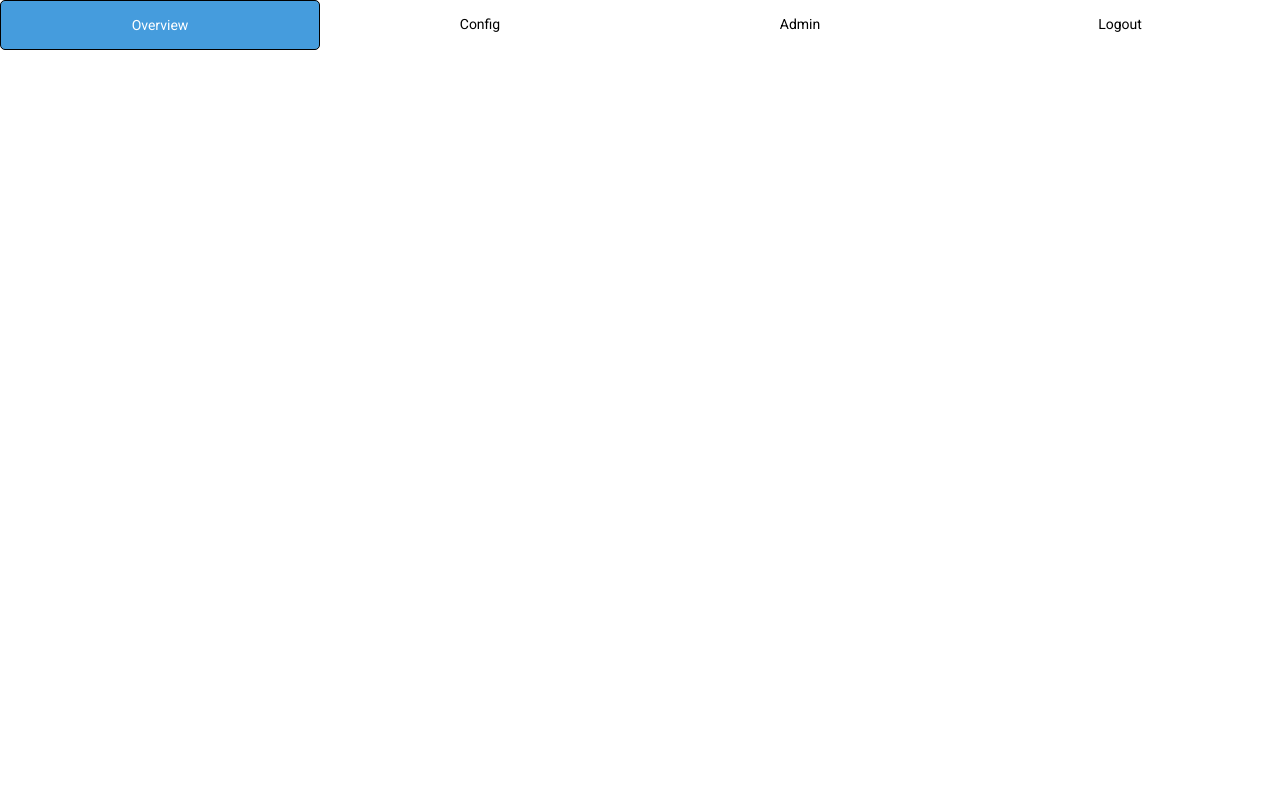
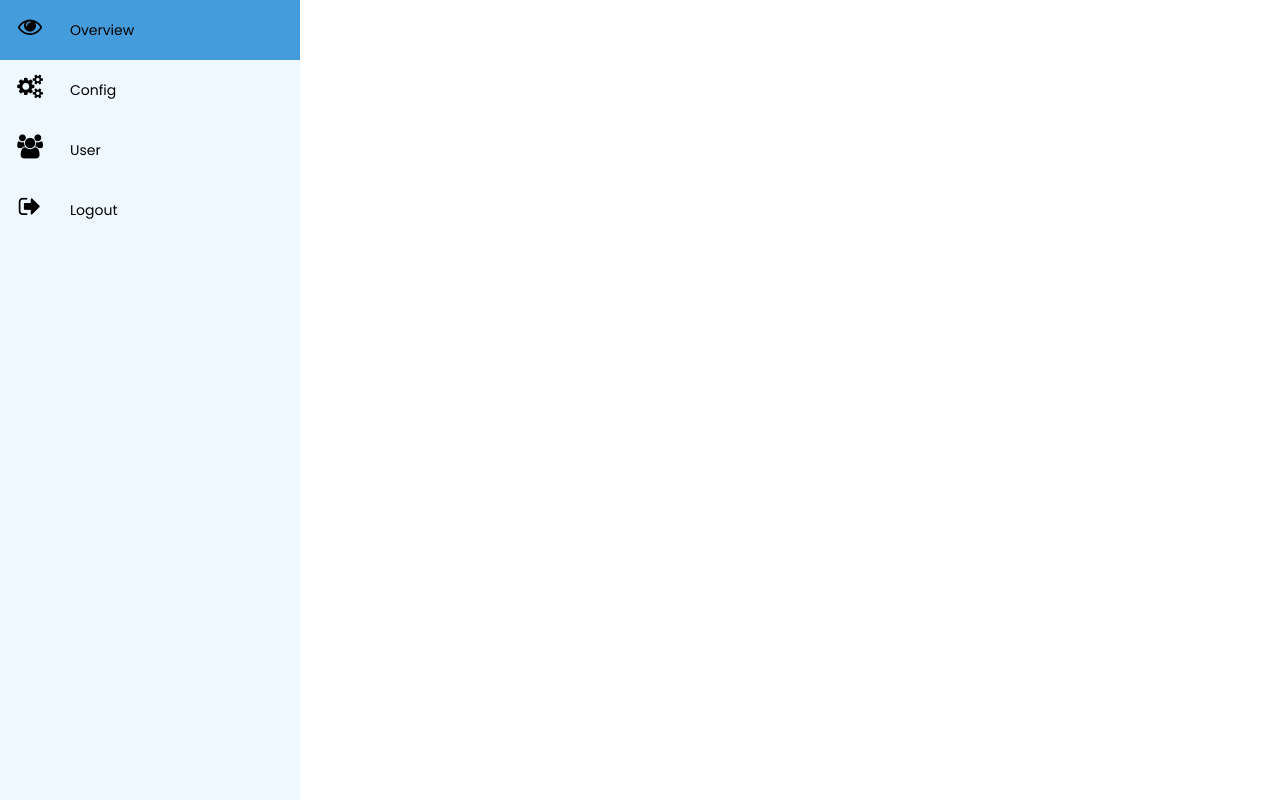
Before and after one commit to JoeriRoijenga/dashboardDSH, an Angular app: page / in a window 1280 px wide. Built offline with nearby package versions, Linux system fonts and the light colour scheme.

Commit message:
button added and close where ever you like to press

```diff
--- a/src/app/app.module.ts
+++ b/src/app/app.module.ts
@@ -12,8 +12,7 @@ import { MatDialogModule } from '@angular/material/dialog';
 import { NotLoggedInGuard } from './services/guards/NotLoggedIn.guard';
 import { LoggedInGuard } from './services/guards/LoggedIn.guard';
 import { HttpRequestInterceptor } from './services/interceptors/HttpRequest.interceptor';
-import { JwtModule } from "@auth0/angular-jwt";
-import { AuthService } from './services/auth.service';
+
 
 // export function getToken() {
 //   if (AuthService.accessTokenValid(localStorage.getItem(AuthService.ACCESS_TOKEN))) {
--- a/src/app/modules/sections/menu/menu.component.html
+++ b/src/app/modules/sections/menu/menu.component.html
@@ -1,9 +1,31 @@
+<head>
+  <link rel="stylesheet" href="https://stackpath.bootstrapcdn.com/font-awesome/4.7.0/css/font-awesome.min.css" integrity="sha384-wvfXpqpZZVQGK6TAh5PVlGOfQNHSoD2xbE+QkPxCAFlNEevoEH3Sl0sibVcOQVnN" crossorigin="anonymous">
+</head>
 <div class="navigation">
   <ul>
-    <li><a [href]="['/login']">Overview</a></li>
-    <li><a [href]="['/config']">Config</a></li>
-    <li><a [href]="['/overview']">Admin</a></li>
-    <li><a [href]="['/logout']">Logout</a></li>
+    <li>
+      <a [href]="['/login']">
+        <span class="icon"><i class="fa fa-eye" aria-hidden="true"></i></span>
+        <span class="title">Overview</span>
+      </a>
+    </li>
+    <li>
+      <a [href]="['/config']">
+        <span class="icon"><i class="fa fa-cogs" aria-hidden="true"></i></span>
+        <span class="title">Config</span>
+      </a>
+    </li>
+    <li>
+      <a [href]="['/overview']">
+        <span class="icon"><i class="fa fa-users" aria-hidden="true"></i></span>
+        <span class="title">User</span>
+      </a>
+    </li>
+    <li>
+      <a [href]="['/logout']">
+        <span class="icon"><i class="fa fa-sign-out" aria-hidden="true"></i></span>
+        <span class="title">Logout</span>
+      </a>
+    </li>
   </ul>
-  <br>
 </div>
--- a/src/app/modules/sections/menu/menu.component.scss
+++ b/src/app/modules/sections/menu/menu.component.scss
@@ -1,27 +1,104 @@
-ul {
-  list-style-type: none;
+@import url('https://fonts.googleapis.com/css2?family=Poppins:wght@200;300;400;500;600;700;800;900&display=swap');
+
+* {
   margin: 0;
   padding: 0;
-  overflow: hidden;
-  background-color: #ffffff;
+  box-sizing: border-box;
+  font-family: 'Poppins', sans-serif;
 }
 
-li {
-  float: left;
-  width: 25%;
+.navigation
+{
+  position: fixed;
+  width: 60px;
+  height: 100%;
+  background: aliceblue;
+  transition: 0.5s;
+  overflow: hidden;
+}
+.navigation:hover,
+.navigation.active
+{
+  width: 300px;
+}
+.navigation ul
+{
+  position: absolute;
+  top: 0;
+  left: 0;
+  width: 100%;
+}
+.navigation ul li
+{
+  position: relative;
+  width: 100%;
+  list-style: none;
+}
+.navigation ul li:hover
+{
+  background: #459cdd;
 }
 
-li a {
+.navigation ul li a
+{
+  position: relative;
   display: block;
+  width: 100%;
+  display: flex;
+  text-decoration: none;
+  color: aliceblue;
+}
+.navigation ul li a .icon
+{
+  position: relative;
   color: black;
+  display: block;
+  min-width: 60px;
+  height: 60px;
+  line-height: 60px;
   text-align: center;
-  padding: 14px 16px;
-  text-decoration: none;
+}
+.navigation ul li a .icon .fa
+{
+  font-size: 24px;
+}
+.navigation ul li a .title
+{
+  position: relative;
+  color: black;
+  display: block;
+  padding: 0 10px;
+  height: 60px;
+  line-height: 60px;
+  text-align: start;
+  white-space: nowrap;
 }
 
-li a:hover{
-  background-color: #459cdd;
-  border-radius: 5px;
-  border: black solid 1px;
-  color: white;
-}
+
+//ul {
+//  list-style-type: none;
+//  margin: 0;
+//  padding: 0;
+//  overflow: hidden;
+//  background-color: #ffffff;
+//}
+//
+//li {
+//  float: left;
+//  width: 25%;
+//}
+//
+//li a {
+//  display: block;
+//  color: black;
+//  text-align: center;
+//  padding: 14px 16px;
+//  text-decoration: none;
+//}
+//
+//li a:hover{
+//  background-color: #459cdd;
+//  border-radius: 5px;
+//  border: black solid 1px;
+//  color: white;
+//}
--- a/src/app/modules/user/overview/dialog/dialog.component.html
+++ b/src/app/modules/user/overview/dialog/dialog.component.html
@@ -4,12 +4,16 @@
 <dl>
   <dt>
     <mat-form-field>
-      <input matInput placeholder="user name" formControlName="name">
+      <label>
+        <input matInput placeholder="user name" formControlName="name">
+      </label>
     </mat-form-field>
   </dt>
   <dt>
     <mat-form-field>
-      <input matInput placeholder="email" formControlName="email">
+      <label>
+        <input matInput placeholder="email" formControlName="email">
+      </label>
     </mat-form-field>
   </dt>
 </dl>
--- a/src/app/modules/user/overview/dialog/dialog.component.ts
+++ b/src/app/modules/user/overview/dialog/dialog.component.ts
@@ -21,7 +21,7 @@ export class DialogComponent implements OnInit{
   constructor(
     private fb: FormBuilder,
     private dialogRef: MatDialogRef<DialogComponent>,
-    @Inject(MAT_DIALOG_DATA) data){
+    @Inject(MAT_DIALOG_DATA) data){ dialogRef.disableClose = false;
 
   }
 
--- a/src/app/modules/user/overview/overview.component.ts
+++ b/src/app/modules/user/overview/overview.component.ts
@@ -74,16 +74,16 @@ export class OverviewComponent implements OnInit {
     dialogConfig.autoFocus = true;
 
     dialogConfig.data = {
-      name: 'mosie mosie',
-      email: 'mosie@mail.com',
+      name: '',
+      email: '',
     };
 
-    this.dialog.open(DialogComponent, dialogConfig);
 
     const dialogRef = this.dialog.open(DialogComponent, dialogConfig);
     dialogRef.afterClosed().subscribe(
       data => console.log('dialog output: ', data)
     );
+
   }
 
 
--- a/src/app/services/auth.service.ts
+++ b/src/app/services/auth.service.ts
@@ -12,8 +12,8 @@ import { Router } from '@angular/router';
 
 export class AuthService {
 
-  private readonly ACCESS_TOKEN = "access_token";
-  private readonly REFRESH_TOKEN = "refresh_token";
+  private readonly ACCESS_TOKEN = 'access_token';
+  private readonly REFRESH_TOKEN = 'refresh_token';
 
   constructor(
     private http: HttpClient,
@@ -21,7 +21,7 @@ export class AuthService {
   ) { }
 
   public create_user(name: string, pwd: string, mail: string): Observable<boolean> {
-    return this.http.post( `${environment.urlAPI}/users/create`, {name: name, pwd: pwd, mail: mail}).pipe(
+    return this.http.post( `${environment.urlAPI}/users/create`, {name, pwd, mail}).pipe(
       mapTo(true),
       catchError(error => {
         console.log(error.error);
@@ -31,7 +31,7 @@ export class AuthService {
   }
 
   public login(mail: string, pwd: string): Observable<boolean> {
-    return this.http.post<any>(`${environment.urlAPI}/users/login`, {mail: mail, pwd: pwd}).pipe(
+    return this.http.post<any>(`${environment.urlAPI}/users/login`, {mail, pwd}).pipe(
       tap(response => {
         this.saveTokens(response.tokens);
       }),
@@ -44,14 +44,14 @@ export class AuthService {
   }
 
   public logout(): Observable<any> {
-    var body = {}
+    let body = {};
     if (this.getRefreshToken() != null) {
-      body = {"token": this.getRefreshToken()}
+      body = {token: this.getRefreshToken()};
     }
 
     return this.http.post<any>(`${environment.urlAPI}/users/logout`, body).pipe(
       tap(() => {
-        this.removeTokens()
+        this.removeTokens();
       },
       catchError((error) => {
         console.log(error.message);
@@ -69,7 +69,7 @@ export class AuthService {
   }
 
   public refreshToken(): Observable<any> {
-    return this.http.post<any>(`${environment.urlAPI}/users/refresh`, {"refresh_token": this.getRefreshToken()}).pipe(
+    return this.http.post<any>(`${environment.urlAPI}/users/refresh`, {refresh_token: this.getRefreshToken()}).pipe(
       tap((response) => {
         this.saveAccessToken(response.access_token);
       },
@@ -87,14 +87,14 @@ export class AuthService {
   }
 
   public saveAccessToken(token): void {
-    localStorage.setItem(this.ACCESS_TOKEN, token)
+    localStorage.setItem(this.ACCESS_TOKEN, token);
   }
 
   public removeTokens(reload = true): void {
     localStorage.removeItem(this.ACCESS_TOKEN);
     localStorage.removeItem(this.REFRESH_TOKEN);
     if (reload) {
-      this.router.navigateByUrl(this.router.url).then()
+      this.router.navigateByUrl(this.router.url).then();
     }
   }
 
@@ -103,7 +103,7 @@ export class AuthService {
   }
 
   public getRefreshToken(): string {
-    var token = localStorage.getItem(this.REFRESH_TOKEN);
+    let token = localStorage.getItem(this.REFRESH_TOKEN);
     if (token != null) {
       if (!this.tokenValid(token) || this.tokenExpired(token)) {
         this.removeTokens();
@@ -118,7 +118,7 @@ export class AuthService {
     if ((token === null && this.getRefreshToken() !== null)) {
       return false;
     } else if (token !==  null) {
-      return token.split(".").length === 3;
+      return token.split('.').length === 3;
     }
 
     return true;
```
Also changed, not shown: 1 other file (tests, documents, lock files or other folders).
